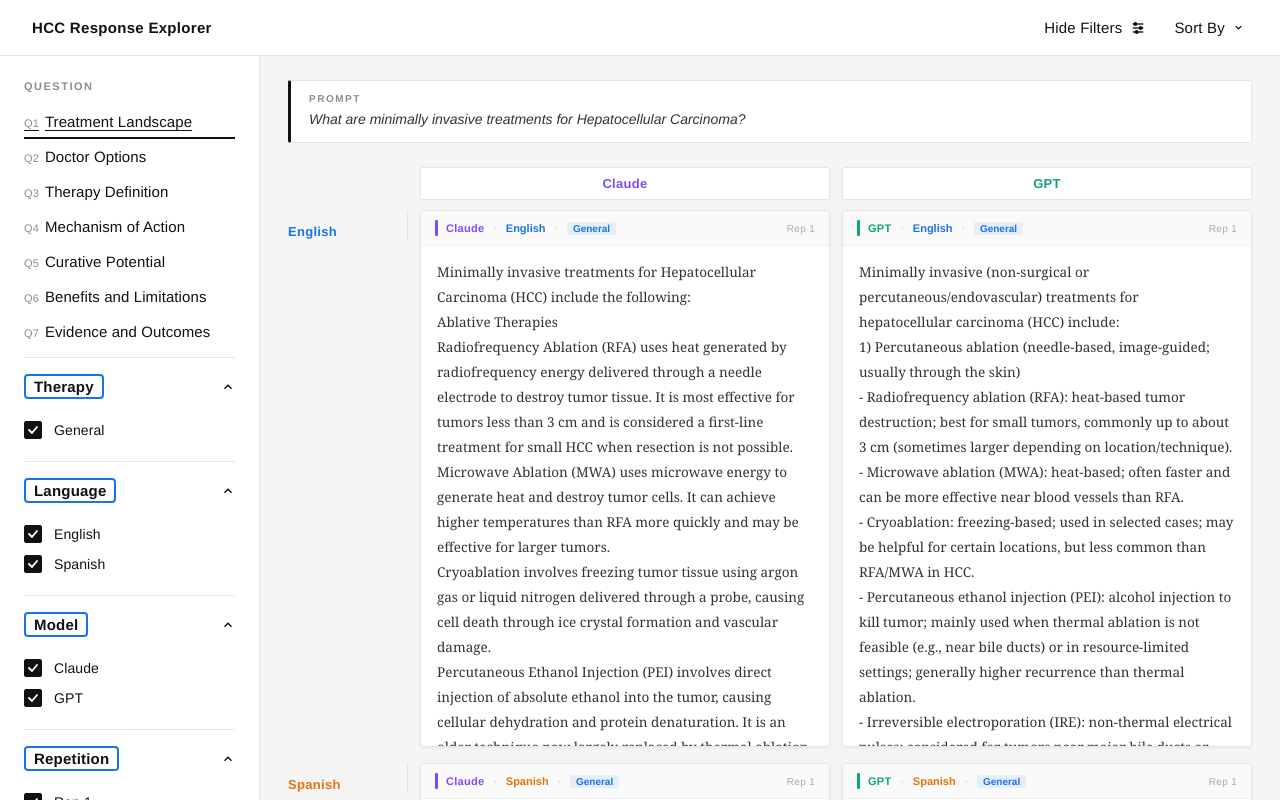
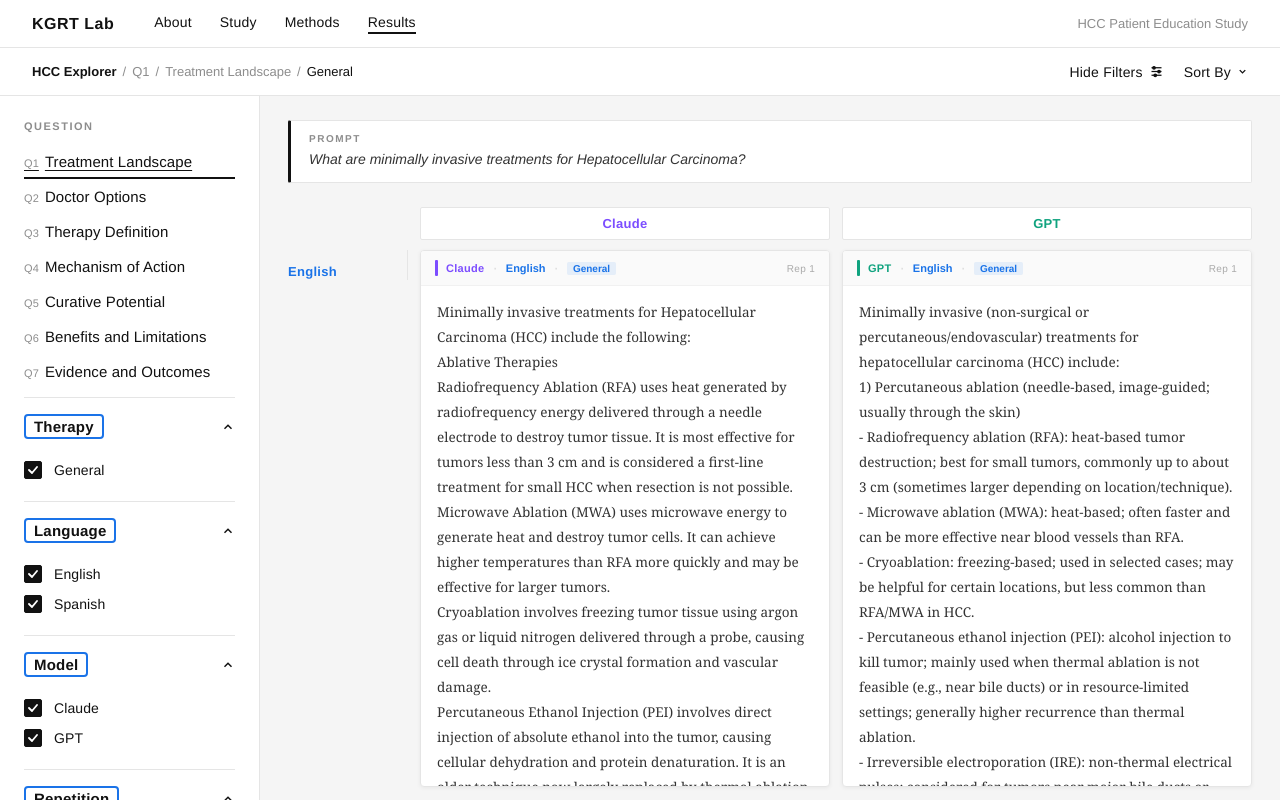
Before and after one commit to jbrenner-dextrosedaddy/hccttest, a React (Vite) app in the folder hcc-explorer/: page / in a window 1280 px wide. Built offline with nearby package versions, Linux system fonts and the light colour scheme.

Commit message:
Update HCCExplorer.jsx

```diff
--- a/hcc-explorer/src/components/HCCExplorer.jsx
+++ b/hcc-explorer/src/components/HCCExplorer.jsx
@@ -1,7 +1,4 @@
-// components/HCCExplorer.jsx
-// Receives the flat `data` array as a prop.
-// All questions, therapies, and models are derived at runtime — nothing hardcoded.
-// UI, layout, and interaction logic are preserved exactly from the prototype.
+// src/components/HCCExplorer.jsx
 
 import { useState, useMemo, useRef, useEffect } from "react";
 import {
@@ -12,10 +9,10 @@
 
 
 // ─────────────────────────────────────────────────────────────────────────────
-// Sub-components (visually identical to prototype)
+// Sub-components
 // ─────────────────────────────────────────────────────────────────────────────
 
-function Checkbox({ checked, onChange, label, count }) {
+function Checkbox({ checked, onChange, label }) {
   return (
     <label style={{
       display: "flex", alignItems: "center", gap: 12,
@@ -39,9 +36,6 @@
       <span style={{ fontSize: 14, color: "#111", fontWeight: 400, flex: 1, letterSpacing: 0.1 }}>
         {label}
       </span>
-      {count !== undefined && (
-        <span style={{ fontSize: 13, color: "#8d8d8d" }}>{count}</span>
-      )}
     </label>
   );
 }
@@ -101,8 +95,7 @@
           const active   = activeDim === opt;
           const disabled = opt !== null && opt === blockedDim;
           return (
-            <button key={String(opt)} disabled={disabled}
-              onClick={() => onPick(opt)}
+            <button key={String(opt)} disabled={disabled} onClick={() => onPick(opt)}
               style={{
                 padding: "6px 14px", borderRadius: 2,
                 border: `1.5px solid ${active ? "#111" : "#e5e5e5"}`,
@@ -110,8 +103,7 @@
                 color: active ? "#fff" : disabled ? "#ccc" : "#111",
                 fontSize: 13, fontWeight: active ? 600 : 400,
                 cursor: disabled ? "not-allowed" : "pointer",
-                fontFamily: "'Helvetica Neue', Arial, sans-serif",
-                letterSpacing: 0.2,
+                fontFamily: "'Helvetica Neue', Arial, sans-serif", letterSpacing: 0.2,
               }}>
               {optLabel(opt)}
             </button>
@@ -124,48 +116,32 @@
   return (
     <div ref={ref} style={{ position: "relative" }}>
       <button onClick={() => setOpen(o => !o)} style={{
-        display: "inline-flex", alignItems: "center", gap: 8,
-        padding: "0 4px", background: "none", border: "none",
-        fontSize: 15, fontWeight: 500, color: "#111",
-        cursor: "pointer", fontFamily: "'Helvetica Neue', Arial, sans-serif",
-        letterSpacing: 0.2,
+        display: "inline-flex", alignItems: "center", gap: 6,
+        padding: "0", background: "none", border: "none",
+        fontSize: 14, fontWeight: 500, color: "#111",
+        cursor: "pointer", fontFamily: "'Helvetica Neue', Arial, sans-serif", letterSpacing: 0.2,
       }}>
         Sort By
-        <svg width="11" height="11" viewBox="0 0 24 24" fill="none"
-          stroke="#111" strokeWidth="3"
+        <svg width="11" height="11" viewBox="0 0 24 24" fill="none" stroke="#111" strokeWidth="3"
           style={{ transform: open ? "rotate(180deg)" : "none", transition: "transform .15s" }}>
           <polyline points="6 9 12 15 18 9"/>
         </svg>
       </button>
-
       {open && (
         <div style={{
           position: "absolute", right: 0, top: "calc(100% + 10px)", zIndex: 300,
           background: "#fff", border: "1px solid #e5e5e5", borderRadius: 4,
-          boxShadow: "0 8px 32px rgba(0,0,0,.12)", padding: "20px 20px 16px",
-          minWidth: 280,
+          boxShadow: "0 8px 32px rgba(0,0,0,.12)", padding: "20px 20px 16px", minWidth: 280,
         }}>
           <div style={{ marginBottom: 16 }}>
             <div style={{ fontSize: 11, fontWeight: 700, letterSpacing: 1.5,
-              textTransform: "uppercase", color: "#8d8d8d", marginBottom: 10 }}>
-              Columns
-            </div>
-            <OptionButtons
-              activeDim={colDim}
-              blockedDim={rowDim}
-              onPick={val => onChange(val, rowDim)}
-            />
+              textTransform: "uppercase", color: "#8d8d8d", marginBottom: 10 }}>Columns</div>
+            <OptionButtons activeDim={colDim} blockedDim={rowDim} onPick={val => onChange(val, rowDim)}/>
           </div>
           <div style={{ borderTop: "1px solid #e5e5e5", paddingTop: 16 }}>
             <div style={{ fontSize: 11, fontWeight: 700, letterSpacing: 1.5,
-              textTransform: "uppercase", color: "#8d8d8d", marginBottom: 10 }}>
-              Rows
-            </div>
-            <OptionButtons
-              activeDim={rowDim}
-              blockedDim={colDim}
-              onPick={val => onChange(colDim, val)}
-            />
+              textTransform: "uppercase", color: "#8d8d8d", marginBottom: 10 }}>Rows</div>
+            <OptionButtons activeDim={rowDim} blockedDim={colDim} onPick={val => onChange(colDim, val)}/>
           </div>
           <div style={{ borderTop: "1px solid #e5e5e5", marginTop: 14, paddingTop: 10,
             fontSize: 12, color: "#8d8d8d", letterSpacing: 0.2 }}>
@@ -177,7 +153,6 @@
   );
 }
 
-// `repetition` replaces the prototype's `run` prop (same data, correct field name)
 function ResponseCard({ model, language, therapy, repetition, response }) {
   const mc = MODEL_META[model]?.color || "#111";
   const ml = MODEL_META[model]?.label || model;
@@ -199,9 +174,7 @@
         <span style={{ fontSize: 11, fontWeight: 600, color: lc }}>{language}</span>
         <span style={{ color: "#ddd" }}>·</span>
         <span style={{ fontSize: 10, fontWeight: 700, padding: "1px 6px", borderRadius: 2,
-          background: tc + "18", color: tc }}>
-          {therapy}
-        </span>
+          background: tc + "18", color: tc }}>{therapy}</span>
         <span style={{ marginLeft: "auto", fontSize: 10, color: "#aaa", letterSpacing: 0.3 }}>
           Rep {repetition}
         </span>
@@ -211,9 +184,7 @@
         whiteSpace: "pre-wrap", overflowY: "auto", maxHeight: 500,
         fontFamily: "'Georgia', serif", flex: 1,
       }}>
-        {response || (
-          <span style={{ color: "#bbb", fontStyle: "italic" }}>No data for this combination</span>
-        )}
+        {response || <span style={{ color: "#bbb", fontStyle: "italic" }}>No data for this combination</span>}
       </div>
     </div>
   );
@@ -226,11 +197,10 @@
 
 export default function HCCExplorer({ data }) {
 
-  // ── Derive stable lists from the flat array ─────────────────────────────
-  // Replaces hardcoded Q_META and the RAW_DATA.flatMap(Object.keys) model scan.
+  // ── Derive lists from data ───────────────────────────────────────────────
 
   const questions = useMemo(() => {
-    const seen = new Map(); // q_num → topic, insertion-ordered
+    const seen = new Map();
     data.forEach(r => { if (!seen.has(r.q_num)) seen.set(r.q_num, r.topic); });
     return [...seen.entries()]
       .sort(([a], [b]) => a.localeCompare(b))
@@ -242,43 +212,53 @@
     [data]
   );
 
-  // ── Filter state ────────────────────────────────────────────────────────
-  // Default selections match prototype defaults wherever possible.
-  // selReps stores integers (1|2|3) matching responses.json; prototype stored strings.
+  // ── Filter state ─────────────────────────────────────────────────────────
 
-  const [selQ,         setSelQ]         = useState(() => questions[0]?.q_num ?? "Q1");
+  const [selQ,         setSelQ]         = useState("Q1");
   const [selTherapies, setSelTherapies] = useState(["General"]);
   const [selLangs,     setSelLangs]     = useState(["English", "Spanish"]);
-  const [selModels,    setSelModels]    = useState(allModels);
+  const [selModels,    setSelModels]    = useState([]);
   const [selReps,      setSelReps]      = useState([1]);
   const [showFilters,  setShowFilters]  = useState(true);
   const [colDim,       setColDim]       = useState("model");
   const [rowDim,       setRowDim]       = useState("language");
 
-  // ── Therapies available for the selected question ───────────────────────
+  // Sync once data loads
+  useEffect(() => {
+    if (data.length === 0) return;
+    const firstQ  = [...new Set(data.map(r => r.q_num))].sort()[0];
+    const models  = [...new Set(data.map(r => r.model))].sort();
+    const firstQTherapies = [...new Set(data.filter(r => r.q_num === firstQ).map(r => r.therapy))].sort();
+    setSelQ(firstQ);
+    setSelModels(models);
+    setSelTherapies(firstQTherapies); // select ALL therapies for first question
+  }, [data]);
+
+  // ── Therapies available for selected question ────────────────────────────
 
   const availTherapies = useMemo(
     () => [...new Set(data.filter(r => r.q_num === selQ).map(r => r.therapy))].sort(),
     [data, selQ]
   );
 
-  // ── Event handlers ──────────────────────────────────────────────────────
+  // ── Derived breadcrumb values ────────────────────────────────────────────
+
+  const currentTopic    = questions.find(q => q.q_num === selQ)?.topic ?? selQ;
+  const therapyLabel    = selTherapies.length === 1 ? selTherapies[0]
+                        : selTherapies.length === availTherapies.length ? "All Therapies"
+                        : `${selTherapies.length} Therapies`;
+
+  // ── Event handlers ───────────────────────────────────────────────────────
 
   function handleQSelect(q) {
     setSelQ(q);
-    const t = [...new Set(data.filter(r => r.q_num === q).map(r => r.therapy))];
-    if (t.length === 1) {
-      setSelTherapies([t[0]]);
-    } else {
-      setSelTherapies(prev => {
-        const valid = prev.filter(x => t.includes(x));
-        return valid.length ? valid : [t[0]];
-      });
-    }
+    // BUG FIX: always reset to ALL available therapies for the new question.
+    // Previously, stale selections from the previous question were kept,
+    // causing checkboxes to appear checked but produce no cards.
+    const t = [...new Set(data.filter(r => r.q_num === q).map(r => r.therapy))].sort();
+    setSelTherapies(t);
   }
 
-  // toggle(val, setter) — prototype had toggle(val, sel, setSel); simplified since
-  // we don't need to pass the current array separately
   function toggle(val, setter) {
     setter(prev => prev.includes(val) ? prev.filter(x => x !== val) : [...prev, val]);
   }
@@ -289,7 +269,7 @@
     setRowDim(newRow);
   }
 
-  // ── Selection map (used by cross-product and getResponse) ───────────────
+  // ── Selection map ────────────────────────────────────────────────────────
 
   const selValues = {
     therapy:    selTherapies,
@@ -298,9 +278,7 @@
     repetition: selReps,
   };
 
-  // ── Prompt text shown above the grid ────────────────────────────────────
-  // Prompt is identical across models for the same q_num+therapy+language,
-  // so any single matching record is representative.
+  // ── Prompt text ──────────────────────────────────────────────────────────
 
   const promptText = useMemo(() => {
     const r = data.find(rec =>
@@ -311,21 +289,19 @@
     return r?.prompt ?? "";
   }, [data, selQ, selTherapies, selLangs]);
 
-  // ── Response lookup ─────────────────────────────────────────────────────
-  // Replaces: RAW_DATA.find(d => …).responses[model][run]
-  // Now:      flat .find() across all 324 records
+  // ── Response lookup ──────────────────────────────────────────────────────
 
   function getResponse({ therapy, language, model, repetition }) {
     return data.find(r =>
-      r.q_num      === selQ      &&
-      r.therapy    === therapy   &&
-      r.language   === language  &&
-      r.model      === model     &&
+      r.q_num      === selQ       &&
+      r.therapy    === therapy    &&
+      r.language   === language   &&
+      r.model      === model      &&
       r.repetition === repetition
     )?.response ?? null;
   }
 
-  // ── Cross-product grid logic (unchanged from prototype) ─────────────────
+  // ── Grid ─────────────────────────────────────────────────────────────────
 
   const freeDims = ALL_DIMS.map(d => d.id).filter(d => d !== colDim && d !== rowDim);
 
@@ -344,30 +320,72 @@
   const showRowLabels  = !!rowDim;
   const rowLabelWidth  = showRowLabels ? 120 : 0;
 
+  // Nav height: top bar (48) + explorer bar (48) = 96px total
+  const NAV_HEIGHT = 96;
 
   // ── Render ───────────────────────────────────────────────────────────────
 
   return (
     <div style={{ fontFamily: "'Helvetica Neue', Arial, sans-serif", background: "#f5f5f5", minHeight: "100vh", color: "#111" }}>
 
-      {/* ── Nav ── */}
+      {/* ── Top bar (site-level nav) ── */}
       <div style={{
         background: "#fff", borderBottom: "1px solid #e5e5e5",
-        padding: "0 32px", display: "flex", alignItems: "center", height: 56,
-        position: "sticky", top: 0, zIndex: 100,
+        padding: "0 32px", display: "flex", alignItems: "center", height: 48,
+        position: "sticky", top: 0, zIndex: 200,
       }}>
-        <span style={{ fontSize: 15, fontWeight: 700, color: "#111", letterSpacing: 0.3, flex: 1 }}>
-          HCC Response Explorer
+        {/* Logo / site name */}
+        <span style={{ fontSize: 16, fontWeight: 800, color: "#111", letterSpacing: 0.5, marginRight: 40 }}>
+          KGRT Lab
         </span>
-        <div style={{ display: "flex", alignItems: "center", gap: 24 }}>
+
+        {/* Nav links */}
+        <div style={{ display: "flex", alignItems: "center", gap: 28, flex: 1 }}>
+          {["About", "Study", "Methods", "Results"].map(link => (
+            <a key={link} href="#" style={{
+              fontSize: 14, fontWeight: 500, color: "#111",
+              textDecoration: "none", letterSpacing: 0.2,
+              borderBottom: link === "Results" ? "2px solid #111" : "2px solid transparent",
+              paddingBottom: 2,
+            }}
+              onClick={e => e.preventDefault()}
+            >
+              {link}
+            </a>
+          ))}
+        </div>
+
+        {/* Right side placeholder */}
+        <span style={{ fontSize: 13, color: "#8d8d8d" }}>HCC Patient Education Study</span>
+      </div>
+
+      {/* ── Explorer bar (section-level) ── */}
+      <div style={{
+        background: "#fff", borderBottom: "1px solid #e5e5e5",
+        padding: "0 32px", display: "flex", alignItems: "center", height: 48,
+        position: "sticky", top: 48, zIndex: 199,
+      }}>
+        {/* Breadcrumb */}
+        <div style={{ flex: 1, display: "flex", alignItems: "center", gap: 6, fontSize: 13, color: "#8d8d8d" }}>
+          <span style={{ color: "#111", fontWeight: 600 }}>HCC Explorer</span>
+          <span>/</span>
+          <span>{selQ}</span>
+          <span>/</span>
+          <span>{currentTopic}</span>
+          <span>/</span>
+          <span style={{ color: "#111", fontWeight: 500 }}>{therapyLabel}</span>
+        </div>
+
+        {/* Controls */}
+        <div style={{ display: "flex", alignItems: "center", gap: 20 }}>
           <button onClick={() => setShowFilters(f => !f)} style={{
-            display: "inline-flex", alignItems: "center", gap: 8,
+            display: "inline-flex", alignItems: "center", gap: 6,
             background: "none", border: "none", cursor: "pointer",
-            fontSize: 15, fontWeight: 500, color: "#111",
+            fontSize: 14, fontWeight: 500, color: "#111",
             fontFamily: "'Helvetica Neue', Arial, sans-serif", letterSpacing: 0.2,
           }}>
             {showFilters ? "Hide Filters" : "Show Filters"}
-            <svg width="16" height="16" viewBox="0 0 24 24" fill="none" stroke="#111" strokeWidth="2">
+            <svg width="15" height="15" viewBox="0 0 24 24" fill="none" stroke="#111" strokeWidth="2">
               <line x1="4" y1="6" x2="20" y2="6"/><circle cx="8" cy="6" r="2" fill="#111"/>
               <line x1="4" y1="12" x2="20" y2="12"/><circle cx="16" cy="12" r="2" fill="#111"/>
               <line x1="4" y1="18" x2="20" y2="18"/><circle cx="10" cy="18" r="2" fill="#111"/>
@@ -377,7 +395,8 @@
         </div>
       </div>
 
-      <div style={{ display: "flex", height: "calc(100vh - 56px)" }}>
+      {/* ── Body ── */}
+      <div style={{ display: "flex", height: `calc(100vh - ${NAV_HEIGHT}px)` }}>
 
         {/* ── Sidebar ── */}
         {showFilters && (
@@ -387,7 +406,7 @@
             padding: "24px 24px 32px",
           }}>
 
-            {/* Questions — derived from data, replaces hardcoded Q_META + allQNums */}
+            {/* Questions */}
             <div style={{ marginBottom: 8 }}>
               <div style={{ fontSize: 11, fontWeight: 700, letterSpacing: 1.5,
                 textTransform: "uppercase", color: "#8d8d8d", marginBottom: 14 }}>
@@ -413,7 +432,7 @@
               })}
             </div>
 
-            {/* Therapy — derived from data for current question */}
+            {/* Therapy */}
             <AccordionSection title="Therapy">
               {availTherapies.map(val => (
                 <Checkbox key={val}
@@ -424,7 +443,7 @@
               ))}
             </AccordionSection>
 
-            {/* Language — fixed set */}
+            {/* Language */}
             <AccordionSection title="Language">
               {ALL_LANGUAGES.map(val => (
                 <Checkbox key={val}
@@ -435,7 +454,7 @@
               ))}
             </AccordionSection>
 
-            {/* Model — derived from data */}
+            {/* Model */}
             <AccordionSection title="Model">
               {allModels.map(val => (
                 <Checkbox key={val}
@@ -446,7 +465,7 @@
               ))}
             </AccordionSection>
 
-            {/* Repetition — fixed set; replaces prototype's "Run" with integer keys */}
+            {/* Repetition */}
             <AccordionSection title="Repetition">
               {ALL_REPETITIONS.map(val => (
                 <Checkbox key={val}
@@ -491,11 +510,9 @@
                 <div key={String(colVal)} style={{
                   padding: "8px 14px", background: "#fff",
                   borderTop: `2px solid ${colDim ? dimColor(colDim, colVal) : "#111"}`,
-                  border: "1px solid #e5e5e5",
-                  borderRadius: 2, textAlign: "center",
+                  border: "1px solid #e5e5e5", borderRadius: 2, textAlign: "center",
                   fontSize: 13, fontWeight: 700,
-                  color: colDim ? dimColor(colDim, colVal) : "#111",
-                  letterSpacing: 0.3,
+                  color: colDim ? dimColor(colDim, colVal) : "#111", letterSpacing: 0.3,
                 }}>
                   {colDim ? dimLabel(colDim, colVal) : ""}
                 </div>
@@ -510,40 +527,30 @@
               gridTemplateColumns: `${rowLabelWidth ? rowLabelWidth + "px " : ""}repeat(${effectiveCols.length}, 1fr)`,
               gap: 12, marginBottom: 16, alignItems: "start",
             }}>
-
               {showRowLabels && (
                 <div style={{ paddingRight: 14, paddingTop: 12, borderRight: "1px solid #e5e5e5" }}>
-                  <span style={{
-                    fontSize: 13, fontWeight: 700, letterSpacing: 0.3,
-                    color: rowDim ? dimColor(rowDim, rowVal) : "#111",
-                  }}>
+                  <span style={{ fontSize: 13, fontWeight: 700, letterSpacing: 0.3,
+                    color: rowDim ? dimColor(rowDim, rowVal) : "#111" }}>
                     {rowDim ? dimLabel(rowDim, rowVal) : ""}
                   </span>
                 </div>
               )}
-
               {effectiveCols.map(colVal => {
-                // Build one card per free-dimension combo, filling in the fixed axis values
                 const cards = freeCombos.map(freeCombo => {
                   const full = { ...freeCombo };
                   if (colDim && colVal !== null) full[colDim] = colVal;
                   if (rowDim && rowVal !== null) full[rowDim] = rowVal;
-                  // Fallback: any dim not yet assigned gets the first selected value
                   ALL_DIMS.forEach(({ id }) => {
                     if (full[id] === undefined) full[id] = selValues[id][0];
                   });
                   return { ...full, response: getResponse(full) };
                 });
-
                 return (
                   <div key={String(colVal)} style={{ display: "flex", flexDirection: "column", gap: 12 }}>
                     {cards.map((card, k) => (
-                      <ResponseCard
-                        key={k}
-                        model={card.model}
-                        language={card.language}
-                        therapy={card.therapy}
-                        repetition={card.repetition}
+                      <ResponseCard key={k}
+                        model={card.model} language={card.language}
+                        therapy={card.therapy} repetition={card.repetition}
                         response={card.response}
                       />
                     ))}
```
